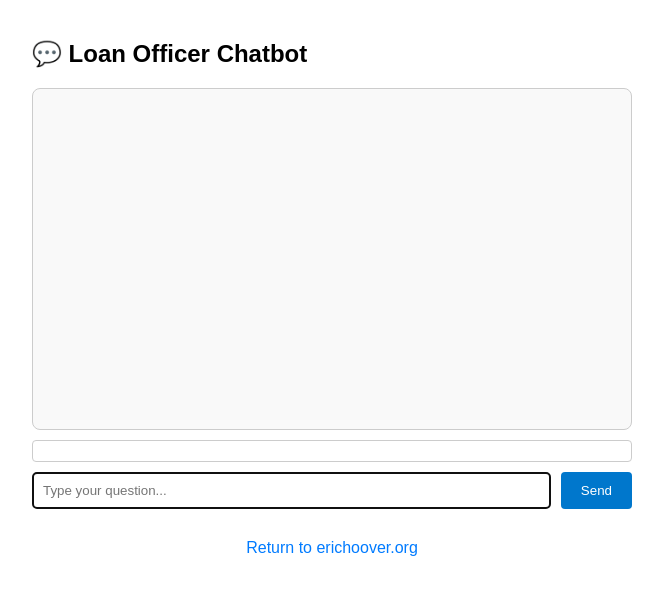
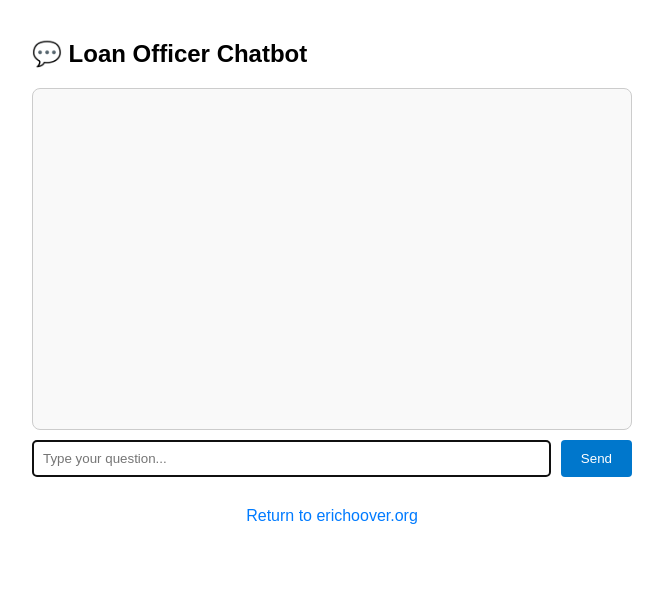
Before and after one commit to ehoover3/chatbot, a React (Create React App) app: page / in a window 1280 px wide. Shown: the top 594 px of the page, without its empty margins (308-971 px from the left). Built offline with nearby package versions, Linux system fonts and the light colour scheme.

Commit message:
only render the suggestion box if there is user input

```diff
--- a/src/App.js
+++ b/src/App.js
@@ -534,7 +534,7 @@ function App() {
           </div>
         ))}
       </div>
-
+      {userInput && suggestions.length > 0 && (
         <div className='suggestions-box'>
           {suggestions.map((s, idx) => (
             <div
@@ -550,7 +550,7 @@ function App() {
             </div>
           ))}
         </div>
-
+      )}
       <div className='input-box'>
         <input
           ref={inputRef}
```
Lines whose indentation alone changed are shown as unchanged.
